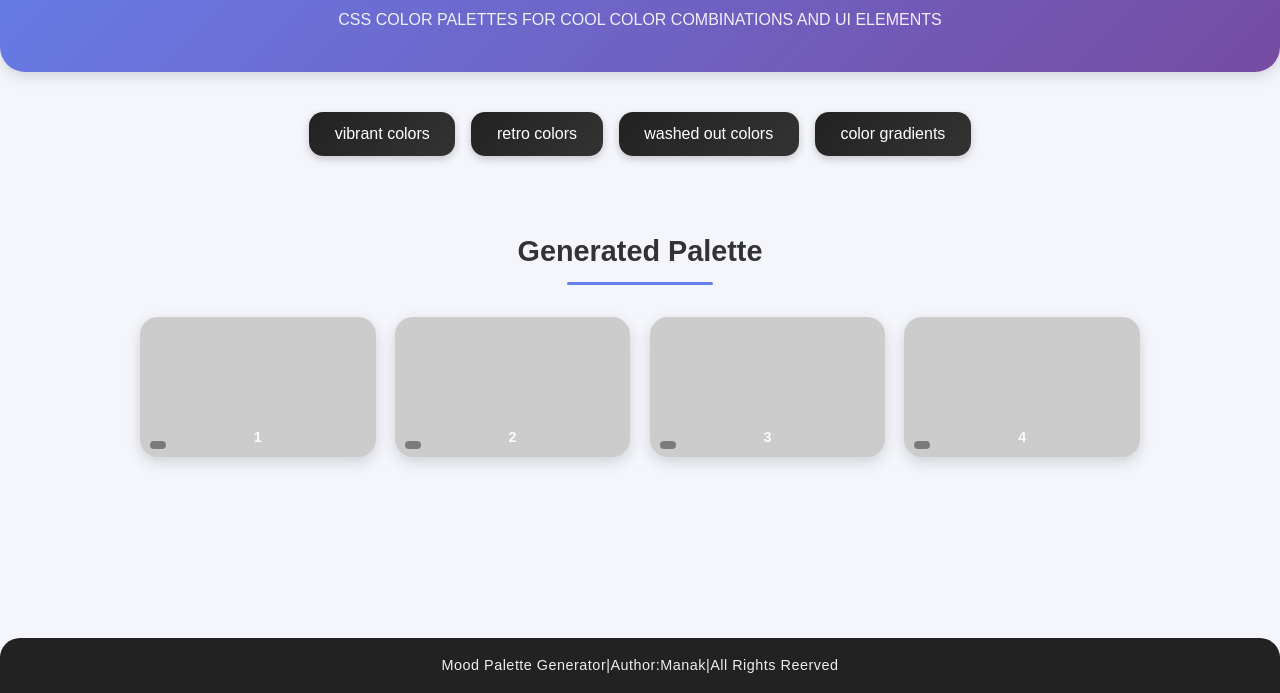
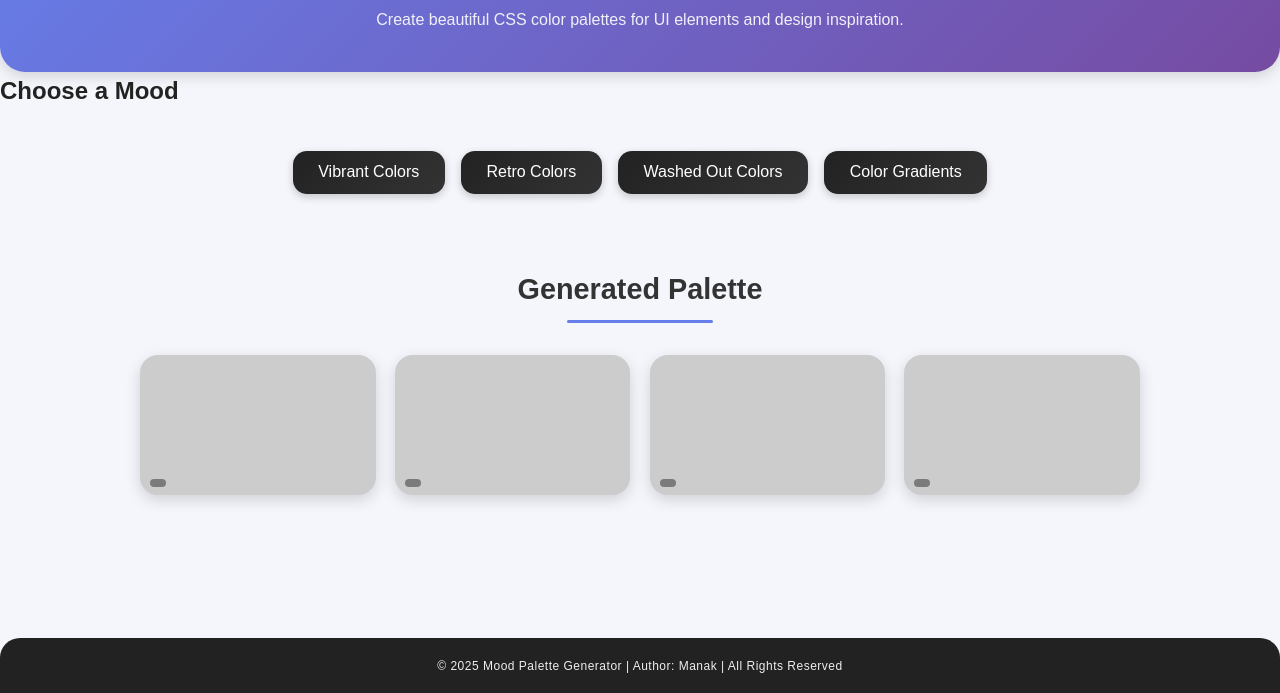
Before and after one commit to Manak05/mood-palette-generator, a plain HTML site: page index.html in a window 1280 px wide. Shown: the part 107-800 px from the top of the page. Drawn offline with Linux system fonts and the light colour scheme.

Commit message:
small changes in html

```diff
--- a/index.html
+++ b/index.html
@@ -1,37 +1,45 @@
 <!DOCTYPE html>
 <html lang="en">
 <head>
-    <meta charset="UTF-8">
-    <meta name="viewport" content="width=device-width, initial-scale=1.0">
-    <title>mood-palette-generator</title>
-    <link rel="stylesheet" href="style.css">
+  <meta charset="UTF-8" />
+  <meta name="viewport" content="width=device-width, initial-scale=1.0" />
+  <title>Mood Palette Generator</title>
+  <link rel="stylesheet" href="style.css" />
 </head>
 <body>
   <header>
     <h1>Mood Palette Generator</h1>
-        <p>CSS COLOR PALETTES FOR COOL COLOR COMBINATIONS AND UI ELEMENTS</p>
+    <p>Create beautiful CSS color palettes for UI elements and design inspiration.</p>
   </header>
 
   <main>
+    <!-- Palette Type Buttons -->
+    <section class="controls">
+      <h2>Choose a Mood</h2>
       <div class="buttons">
-        <button>vibrant colors</button>
-        <button>retro colors</button>
-        <button>washed out colors</button>
-        <button>color gradients</button>
+        <button aria-label="Generate vibrant colors">Vibrant Colors</button>
+        <button aria-label="Generate retro colors">Retro Colors</button>
+        <button aria-label="Generate washed out colors">Washed Out Colors</button>
+        <button aria-label="Generate color gradients">Color Gradients</button>
       </div>
+    </section>
 
+    <!-- Palette Display -->
     <section class="palette-section">
       <h2>Generated Palette</h2>
       <div class="palettes">
-            <div class="palette">1</div>
-            <div class="palette">2</div>
-            <div class="palette">3</div>
-            <div class="palette">4</div>
+        <div class="palette"></div>
+        <div class="palette"></div>
+        <div class="palette"></div>
+        <div class="palette"></div>
       </div>
     </section>
   </main>
 
-    <footer>Mood Palette Generator|Author:Manak|All Rights Reerved</footer>
+  <footer>
+    <small>© 2025 Mood Palette Generator | Author: Manak | All Rights Reserved</small>
+  </footer>
+
   <script src="script.js"></script>
 </body>
 </html>
```
Lines whose indentation alone changed are shown as unchanged.
